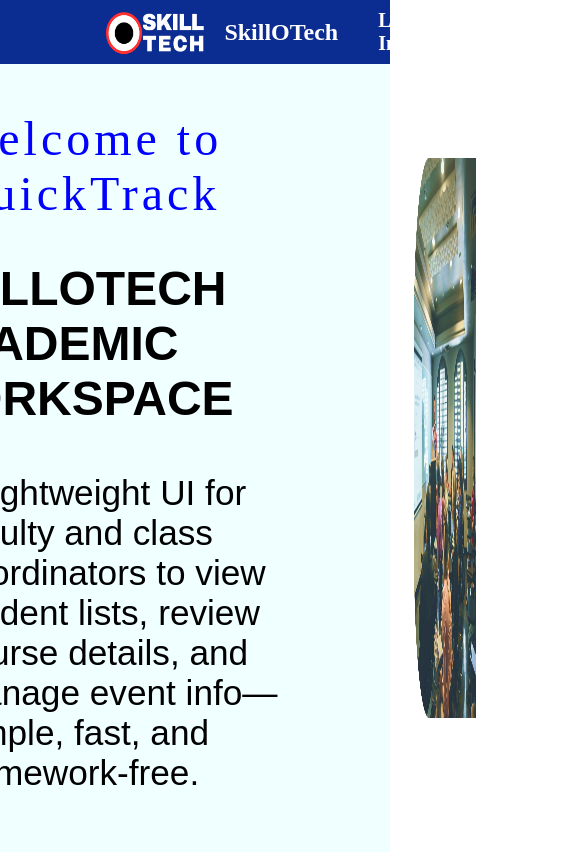
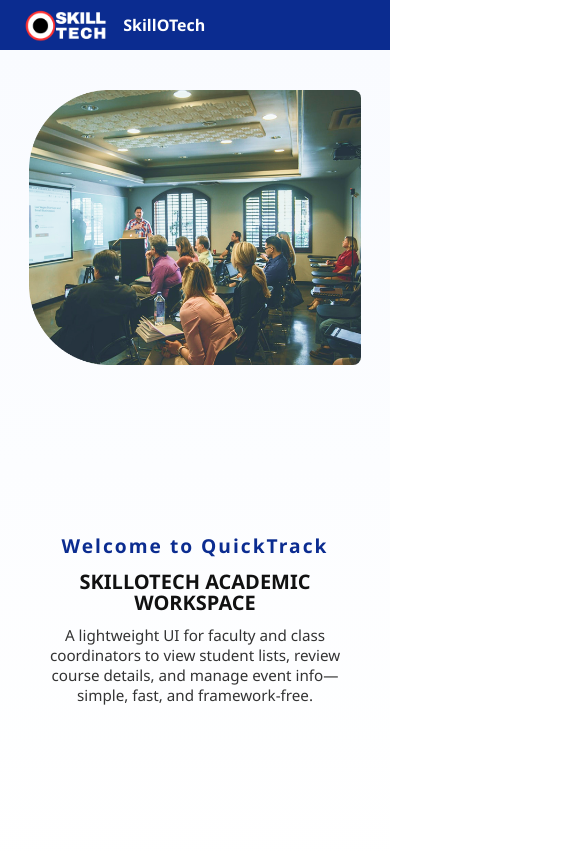
Before and after one commit to debadatta77/SkillOTech-Website, a plain HTML site: page home/home.html in a window 390 px wide. Shown: the top 852 px of the page, 585 px wide, since content can reach past the window. Drawn offline with Linux system fonts and the light colour scheme.

Commit message:
Refactor home.html for improved structure and styles
Refactored HTML structure and styles for improved readability and responsiveness. Updated navbar and footer styles, added CSS variables for better maintainability.

```diff
--- a/home/home.html
+++ b/home/home.html
@@ -2,189 +2,275 @@
 <html lang="en">
 
 <head>
-    <meta charset="UTF-8">
-    <meta name="viewport" content="width=device-width, initial-scale=1.0">
+    <meta charset="UTF-8" />
+    <meta name="viewport" content="width=device-width, initial-scale=1.0" />
     <title>Home</title>
     <style>
-        body {
-            margin: 0;
-            padding: 0;
+        :root {
+            --blue: #0B2C90;
+            --white: #fff;
+            --muted: #f6f6f6;
+            --gap: 1rem;
+            --max-width: 1200px;
+            --radius: 12px;
         }
 
+        /* Reset + base */
+        * {
+            box-sizing: border-box
+        }
+
+        html,
+        body {
+            height: 100%;
+            margin: 0;
+            font-family: "Segoe UI", Roboto, Arial, sans-serif;
+            color: #111;
+            -webkit-font-smoothing: antialiased
+        }
+
+        a {
+            color: inherit;
+            text-decoration: none
+        }
+
+        /* NAVBAR */
         .navbar {
-            background-color: #0B2C90;
-            height: 4rem;
+            background-color: var(--blue);
             width: 100%;
             display: flex;
+            align-items: center;
             justify-content: space-between;
+            padding: 0.5rem 1rem;
+            gap: 1rem;
+            position: sticky;
+            top: 0;
+            z-index: 50;
         }
 
         .image {
             display: flex;
-            justify-content: center;
             align-items: center;
-            padding-left: 2rem;
+            gap: .6rem
+        }
+
+        .image img {
+            height: 2.8rem;
+            width: auto;
+            display: block
+        }
+
+        .logo-text {
+            color: var(--white);
+            font-size: 1.1rem;
+            font-weight: 700;
+            margin: 0
         }
 
         .content {
             display: flex;
-            justify-content: center;
-            align-items: center;
+            align-items: center
         }
 
-        .logo-text {
-            color: white;
-            font-size: 1.5rem;
-            font-weight: 550;
-            padding-left: 0.625rem;
+        .content ul {
+            display: flex;
+            gap: 1.25rem;
+            list-style: none;
+            margin: 0;
+            padding: 0;
+            align-items: center
         }
 
-        img {
-            height: 3rem;
-            width: 7.5rem;
-            padding: 0;
-            margin-left: 3.9rem;
+        .content li {
+            font-size: 1rem;
+            font-weight: 600
         }
 
-        ul {
-            display: flex;
-            gap: 1.875rem;
-            list-style: none;
-            margin-right: 3.9rem;
+        .content a {
+            color: var(--white);
+            padding: .25rem .5rem;
+            border-radius: .25rem;
+            display: inline-block
         }
 
-        li {
-            font-size: 1.25rem;
-            font-weight: 600;
+        .content a:hover {
+            background: rgba(255, 255, 255, .08)
         }
 
-        a {
-            color: white;
-            text-decoration: none;
-        }
-
-        a:hover {
-            background-color: whitesmoke;
-            color: black;
-            transition: ease-in-out 0.3s;
-            padding: 0.3125rem 0.625rem;
-            border-radius: 0.3125rem;
-        }
-
+        /* PAGE LAYOUT */
         .home_section {
-            height: 100vh;
             width: 100%;
-            background-color: azure;
+            background: linear-gradient(180deg, #f9fbff, #fff);
             display: flex;
-            align-items: center;
             justify-content: center;
+            padding: 2.5rem 1rem;
         }
 
         .pagesection {
             width: 100%;
-            height: 100vh;
+            max-width: var(--max-width);
             display: flex;
-            justify-content: center;
+            gap: 2rem;
             align-items: center;
-            flex-direction: row;
-            margin: 0px;
-            padding: 0px;
-
+            justify-content: space-between;
+            padding: 1.25rem;
+            background: transparent;
         }
 
+        /* left column text */
         .text {
-            width: 100%;
-            height: 100%;
+            flex: 1 1 460px;
             display: flex;
             flex-direction: column;
+            gap: .75rem;
+            align-items: flex-start;
             justify-content: center;
-            align-items: center;
-            /* padding-left: 60px;
-            padding-top: 40px; */
-            margin-top: -5rem;
-            font-size: 25px;
-            margin-left: -3rem;
-
+            padding: 1rem;
+            min-width: 0;
         }
 
+        .text h3 {
+            color: var(--blue);
+            font-size: 2rem;
+            letter-spacing: 2px;
+            margin: 0;
+            font-weight: 600;
+        }
+
+        .text h1 {
+            font-size: 2rem;
+            margin: 0;
+            font-weight: 700;
+            line-height: 1.05;
+        }
+
+        .paragraph {
+            font-size: 1.05rem;
+            margin: 0;
+            color: #333;
+            max-width: 60ch;
+        }
+
+        /* right column image */
         .image1 {
-            width: 80%;
-            height: 50%;
-
-            justify-content: center;
+            flex: 0 0 420px;
             display: flex;
             align-items: center;
-            padding: 4rem 4rem 0px 0px;
-            margin-left: 10rem;
-            margin-top: -10rem;
+            justify-content: center;
+            padding: 0.5rem;
+            min-width: 0;
         }
 
         .image1 img {
-            height: 35rem;
             width: 100%;
-
-
+            height: auto;
+            display: block;
+            border-radius: 8px;
+            object-fit: cover
         }
 
-        h3 {
-            color: blue;
-            font-size: 3rem;
-            letter-spacing: 4px;
-            width: 100%;
-            display: flex;
-            justify-content: flex-start;
-            margin-left: 15rem;
-            margin-bottom: 40px;
-            font-weight: 500;
-        }
-
-        h1 {
-            font-size: 3rem;
-
-            width: 80%;
-            margin-left: 6rem;
-            justify-content: flex-start;
-            display: flex;
-            margin-top: 0px;
-            font-family: Arial, Helvetica, sans-serif;
-            font-weight: 600;
-        }
-
-        .paragraph {
-            font-size: 2.2rem;
-            width: 100%;
-            display: flex;
-            justify-content: flex-start;
-            margin-left: 15rem;
-            margin-top: 15px;
-            font-family: Arial, Helvetica, sans-serif;
-        }
-
+        /* footer */
         .footer {
-            background-color: #0B2C90;
-            padding: 2rem 0;
+            background-color: var(--blue);
+            padding: 1rem 0;
             text-align: center;
-            width: 100%;
-            height: 2.5rem;
+            color: var(--white);
+            margin-top: 2rem;
         }
 
         .Copyright {
-            color: white;
-            font-size: 1.4rem;
-            margin: 0.4rem 0;
-            /* Add margin instead of br tags */
+            color: var(--white);
+            font-size: 0.95rem;
+            margin: .25rem 0
         }
 
         .developer {
-            color: white;
+            color: var(--white);
             text-decoration: none;
-            font-weight: 600;
+            font-weight: 600
         }
 
         .developer:hover {
-            transition: ease-in-out 0.3s;
-            background-color: whitesmoke;
-            color: #000;
+            opacity: .9;
+            text-decoration: none
+        }
+
+        /* RESPONSIVE BREAKPOINTS */
+        @media (max-width:1000px) {
+            .pagesection {
+                gap: 1rem;
+                padding: .8rem
+            }
+
+            .image1 {
+                flex: 0 0 360px
+            }
+
+            .text h3 {
+                font-size: 1.6rem
+            }
+
+            .text h1 {
+                font-size: 1.6rem
+            }
+        }
+
+        @media (max-width:750px) {
+            .pagesection {
+                flex-direction: column-reverse;
+                align-items: center;
+                text-align: center
+            }
+
+            .text {
+                align-items: center;
+                padding: .5rem
+            }
+
+            .paragraph {
+                max-width: 44ch
+            }
+
+            .image1 {
+                flex: 0 0 auto;
+                width: 100%;
+                max-width: 520px
+            }
+
+            .content ul {
+                display: none
+            }
+
+            /* hide nav links on very small screens */
+            .logo-text {
+                font-size: 1rem
+            }
+
+            .image img {
+                height: 2.4rem
+            }
+        }
+
+        @media (max-width:420px) {
+            .home_section {
+                padding: 1.25rem .5rem
+            }
+
+            .text h3 {
+                font-size: 1.2rem
+            }
+
+            .text h1 {
+                font-size: 1.25rem
+            }
+
+            .paragraph {
+                font-size: .95rem
+            }
+
+            .image img {
+                height: 2.1rem
+            }
         }
     </style>
 </head>
@@ -192,7 +278,7 @@
 <body>
     <div class="navbar">
         <div class="image">
-            <img src="../assets/SKILLO-8a955eb4.png" alt="">
+            <img src="../assets/SKILLO-8a955eb4.png" alt="SkillOTech Logo" />
             <p class="logo-text">SkillOTech</p>
         </div>
         <div class="content">
@@ -203,22 +289,21 @@
             </ul>
         </div>
     </div>
+
     <div class="home_section">
         <div class="pagesection">
             <div class="text">
                 <h3>Welcome to QuickTrack</h3>
-                <!-- <div class="text_line"> -->
                 <h1>SKILLOTECH ACADEMIC WORKSPACE</h1>
                 <p class="paragraph">A lightweight UI for faculty and class coordinators to view student lists, review
-                    course details,
-                    and manage event info—simple, fast, and framework-free.</p>
-                <!-- </div> -->
+                    course details, and manage event info—simple, fast, and framework-free.</p>
             </div>
             <div class="image1">
-                <img src="../assets/Frame 26.png" alt="">
+                <img src="../assets/Frame 26.png" alt="Illustration" />
             </div>
         </div>
     </div>
+
     <footer>
         <div class="footer">
             <p class="Copyright">Copyright © 2025 SkillOTech. All rights reserved</p>
@@ -231,7 +316,6 @@
             </p>
         </div>
     </footer>
-
 </body>
 
 </html>
```
